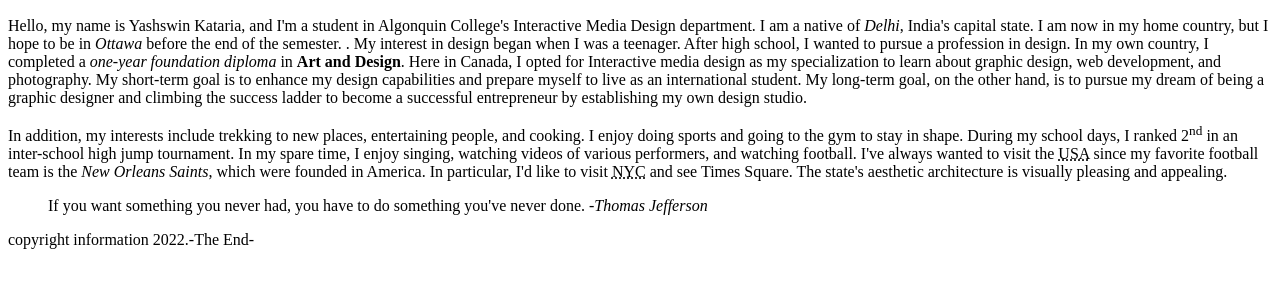
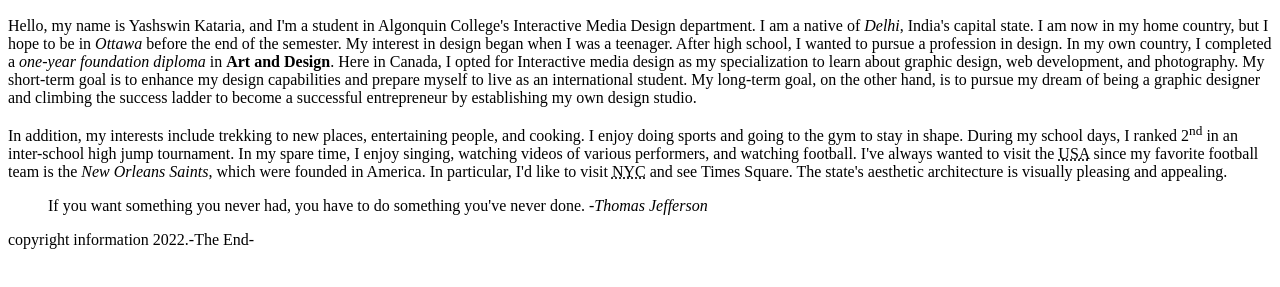
Before and after one commit to kata0047/kata0047.github.io, a plain HTML site: page html-assignment/index.html in a window 1280 px wide. Shown: the part 97-384 px from the top of the page. Drawn offline with Linux system fonts and the light colour scheme.

Commit message:
Final (.) HTML assignment

```diff
--- a/html-assignment/index.html
+++ b/html-assignment/index.html
@@ -8,7 +8,7 @@
         <h1>Yashswin Kataria</h1>
         <h2>About me</h2>
         </header>
-        <p> Hello, my name is Yashswin Kataria, and I'm a student in Algonquin College's Interactive Media Design department. I am a native of <em>Delhi</em>, India's capital state. I am now in my home country, but I hope to be in <em>Ottawa</em> before the end of the semester. . My interest in design began when I was a teenager. After high school, I wanted to pursue a profession in design. In my own country, I completed a <em>one-year foundation diploma</em> in <strong>Art and Design</strong>. Here in Canada, I opted for Interactive media design as my specialization to learn about graphic design, web development, and photography. My short-term goal is to enhance my design capabilities and prepare myself to live as an international student. My long-term goal, on the other hand, is to pursue my dream of being a graphic designer and climbing the success ladder to become a successful entrepreneur by establishing my own design studio.</p>
+        <p> Hello, my name is Yashswin Kataria, and I'm a student in Algonquin College's Interactive Media Design department. I am a native of <em>Delhi</em>, India's capital state. I am now in my home country, but I hope to be in <em>Ottawa</em> before the end of the semester. My interest in design began when I was a teenager. After high school, I wanted to pursue a profession in design. In my own country, I completed a <em>one-year foundation diploma</em> in <strong>Art and Design</strong>. Here in Canada, I opted for Interactive media design as my specialization to learn about graphic design, web development, and photography. My short-term goal is to enhance my design capabilities and prepare myself to live as an international student. My long-term goal, on the other hand, is to pursue my dream of being a graphic designer and climbing the success ladder to become a successful entrepreneur by establishing my own design studio.</p>
 
         <p>In addition, my interests include trekking to new places, entertaining people, and cooking. I enjoy doing sports and going to the gym to stay in shape. During my school days, I ranked 2<sup>nd</sup> in an inter-school high jump tournament. In my spare time, I enjoy singing, watching videos of various performers, and watching football. I've always wanted to visit the <abbr title= "United States of America">USA</abbr> </abbr> since my favorite football team is the <em>New Orleans Saints</em>, which were founded in America. In particular, I'd like to visit <abbr title="New York City">NYC</abbr> and see Times Square. The state's aesthetic architecture is visually pleasing and appealing.</p>
 
```
